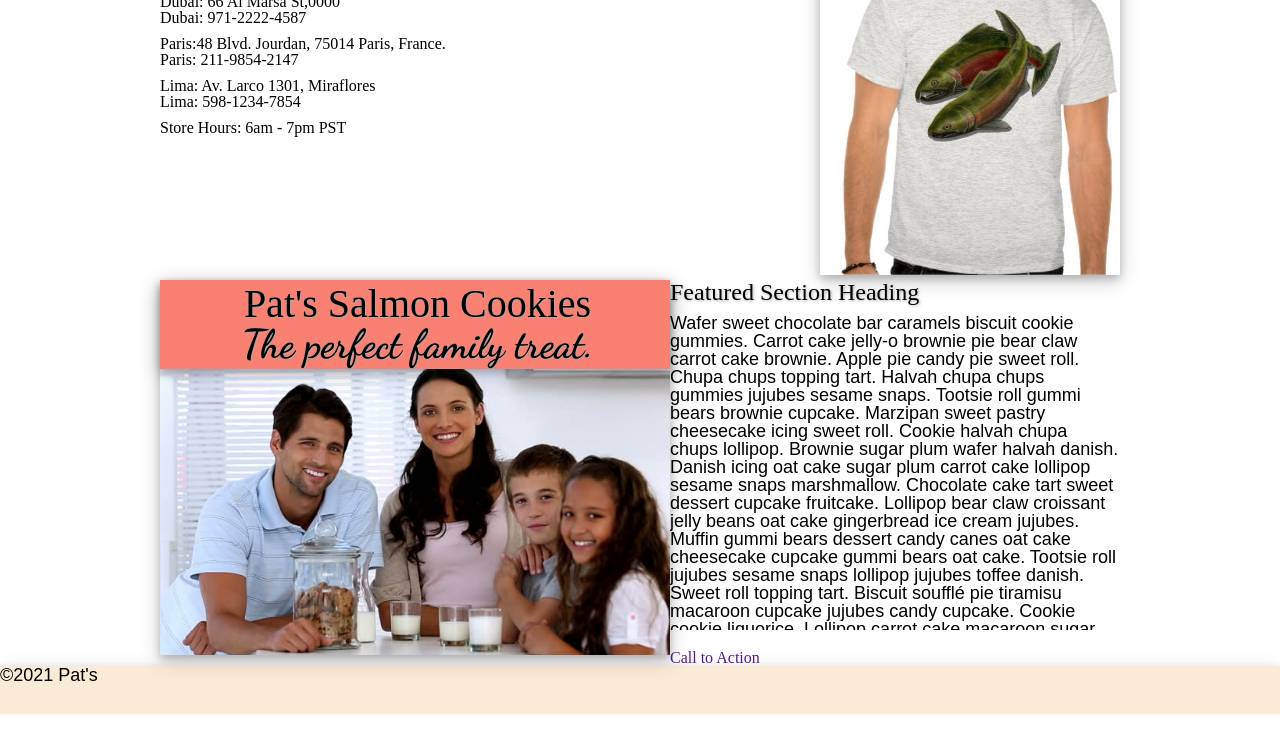
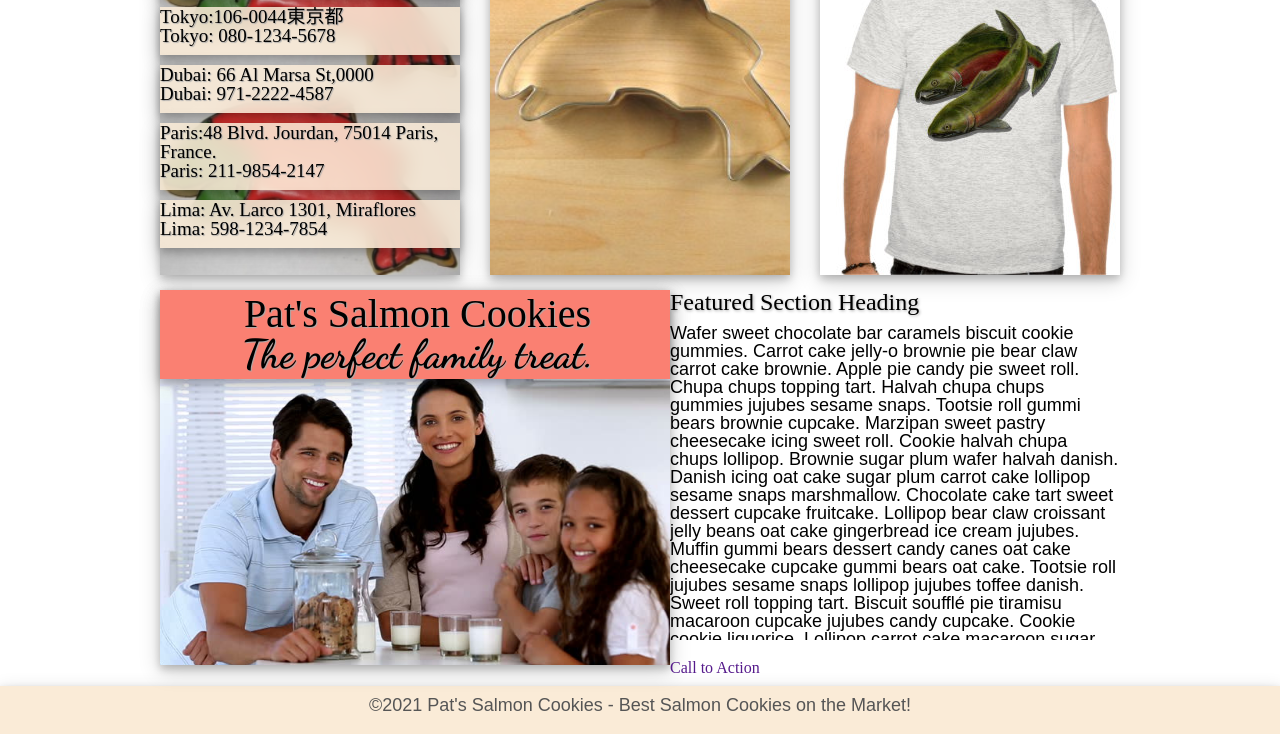
Before and after one commit to davidallanturner/cookie-stand, a plain HTML site: page index.html in a window 1280 px wide. Shown: the part 712-1446 px from the top of the page. Drawn offline with Linux system fonts and the light colour scheme.

Commit message:
This is the near final itteration of the setup. There are a ton of things I'd like to do with this, but due to time constraints, I will be submitting this as is.

```diff
--- a/css/index.css
+++ b/css/index.css
@@ -117,11 +117,13 @@ h3{
 	margin-bottom:10px;
 	text-shadow:1px 1px 3px #aaa
 }
+
 #center{
 	display:flex;
 	justify-content:space-between;
 	width:960px;
-	height:375px
+	height:375px;
+	margin-bottom: 15px;
 }
 
 #center>#locations>ul {
@@ -163,6 +165,29 @@ body>main>section>a{
 	font-family:'Times New Roman',Times,serif;
 	display:block
 }
+
+
+#locations{
+	background-image: url('../assets/frosted-cookie.jpg');
+	/* filter: blur(5px); */
+	width: 300;
+	height: 375px;
+	/* background-repeat: no-repeat; */
+	background-size:contain;
+		box-shadow:0 4px 8px 0 rgba(0,0,0,.2),0 6px 20px 0 rgba(0,0,0,.19)
+}
+
+#locations ul {
+	/* font-family:'Dancing Script',cursive; */
+	font-size:19px;
+	background-color: #faebd7dd;
+	text-shadow:1px 1px 1px #aaa;
+	backdrop-filter: blur(10px);
+	padding-bottom: 10px;
+	width: 300px;
+	box-shadow:0 4px 8px 0 rgba(0,0,0,.2),0 6px 20px 0 rgba(0,0,0,.19)
+}
+
 body>main>section:nth-child(3){
 	margin:5px 0
 }
@@ -190,13 +215,19 @@ body>main>section:nth-child(3)>article{
 	color:#000
 }
 #middle{
-	width:300px
+	width:300px;
+	background-image: url('../assets/cutter.jpg');
+	background-size: cover;
+	background-position-x: -25px;
+		box-shadow:0 4px 8px 0 rgba(0,0,0,.2),0 6px 20px 0 rgba(0,0,0,.19);
 }
-#locations{
-	width:300px
-}
+
 footer{
 	height:3rem;
 	background-color:#faebd7;
-	box-shadow:0 4px 8px 0 rgba(0,0,0,.2),0 6px 20px 0 rgba(0,0,0,.19)
+	box-shadow:0 4px 8px 0 rgba(0,0,0,.2),0 6px 20px 0 rgba(0,0,0,.19);
+	text-align: center;
+	color:#555;
+	margin-top: 10px;
+	padding-top: 10px;
 }
--- a/css/sales.css
+++ b/css/sales.css
@@ -18,6 +18,19 @@ h1 {
  margin-bottom: 20px !important;
  border-bottom: 2px solid #fa8072bb
 }
+
+h2{
+	font-size:40px;
+	background:salmon;
+	text-shadow:1px 1px 3px #aaa;
+	box-shadow:0 4px 8px 0 rgba(0,0,0,.2),0 6px 20px 0 rgba(0,0,0,.19);
+	padding-bottom:8px;
+	padding-top:3px;
+	padding-left:5px;
+	text-align:center;
+	font-family:sans-serif
+}
+
 
 form {
  display: flex;
@@ -55,7 +68,7 @@ label input {
 
 
 body {
- background: linear-gradient(to bottom, #ccc 0%, #fa8072bb 100%);
+ /* background: linear-gradient(to bottom, #ccc 0%, #fa8072bb 100%); */
  height:100vh;
 }
 
--- a/index.html
+++ b/index.html
@@ -104,6 +104,9 @@
       <div id="locations">
         <!-- https://github.com/RivaD2/cookie-stand/blame/d746eeb2e0f3416692c0d5a2ba7b4d4b5aaae163/index.html#L51 -->
         <ul>
+          <li>Store Hours: 6AM - 7PM -Local Time</li>
+        </ul>
+        <ul>
           <li>Seattle:324 4th Ave S, 98103</li>
           <li>Seattle:(206)-544-4343</li>
         </ul>
@@ -123,9 +126,7 @@
           <li>Lima: Av. Larco 1301, Miraflores</li>
           <li>Lima: 598-1234-7854</li>
         </ul>
-        <ul>
-          <li>Store Hours: 6am - 7pm PST</li>
-        </ul>
+
       </div>
       <div id="middle"></div>
       <a href="store.html">
@@ -171,7 +172,7 @@
     </section>
   </main>
   <footer>
-    <p>&copy;2021 Pat's</p>
+    <p>&copy;2021 Pat's Salmon Cookies - Best Salmon Cookies on the Market!</p>
   </footer>
 </body>
 
```
